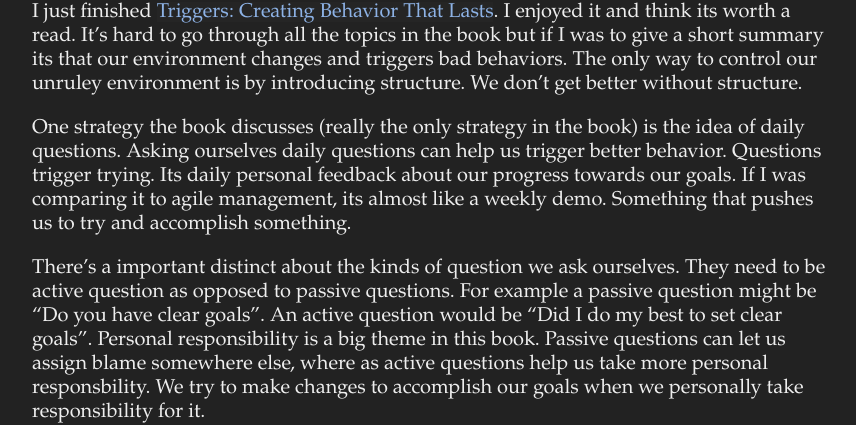
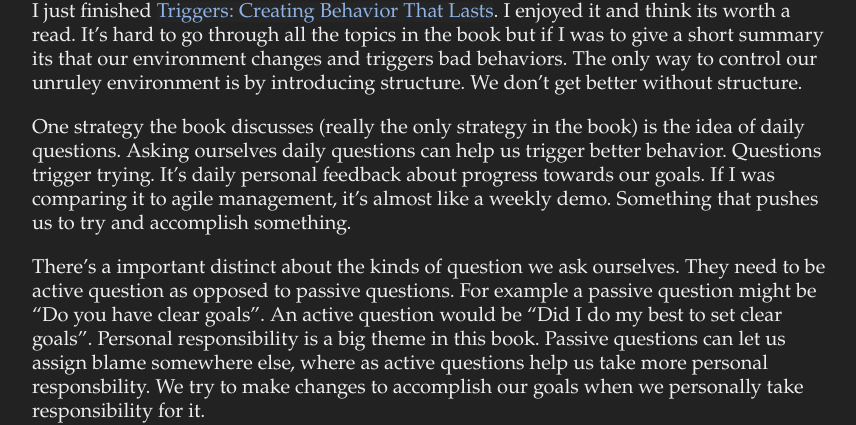
Before and after one commit to mawaldne/mawaldne.github.io, a Jekyll site: the page built from _posts/2019-02-08-triggers.markdown, in a window 1280 px wide. Shown: the part 130-555 px from the top of the page, without its empty margins (208-1064 px from the left). Built offline with Jekyll 4.4.1, drawn with Linux system fonts in a browser that asks for light colours; some web fonts are replaced.

Commit message:
Correction

```diff
--- a/_posts/2019-02-08-triggers.markdown
+++ b/_posts/2019-02-08-triggers.markdown
@@ -11,8 +11,8 @@ is by introducing structure.  We don't get better without structure.
 
 One strategy the book discusses (really the only strategy in the book) is the idea of daily questions.
 Asking ourselves daily questions can help us trigger better behavior. Questions trigger trying.
-Its daily personal feedback about our progress towards our goals. If I was comparing it to agile
-management, its almost like a weekly demo. Something that pushes us to try and accomplish something.
+It's daily personal feedback about progress towards our goals. If I was comparing it to agile
+management, it's almost like a weekly demo. Something that pushes us to try and accomplish something.
 
 There's a important distinct about the kinds of question we ask ourselves. They need to be active question
 as opposed to passive questions. For example a passive question might be "Do you have clear goals". An active
```
